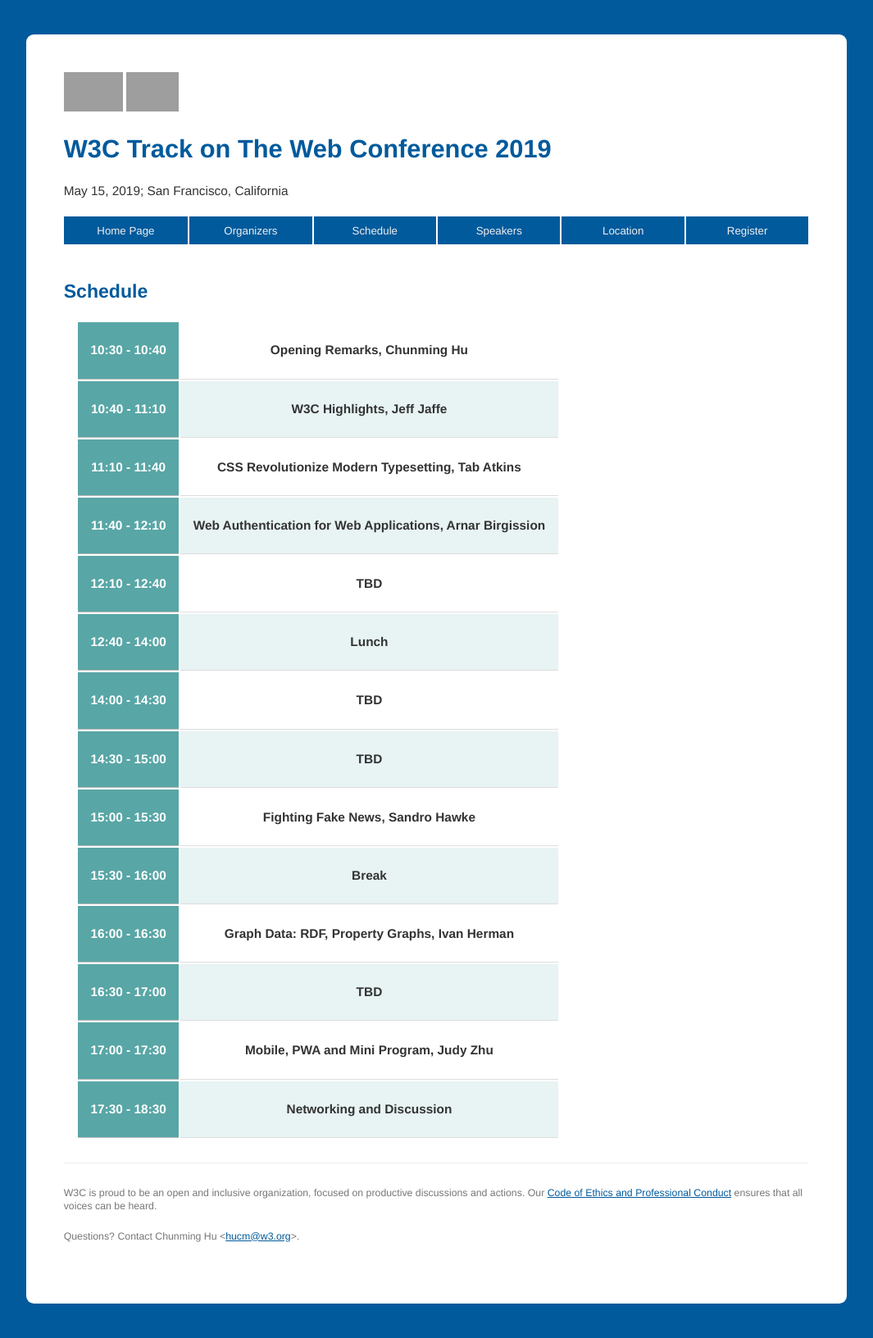
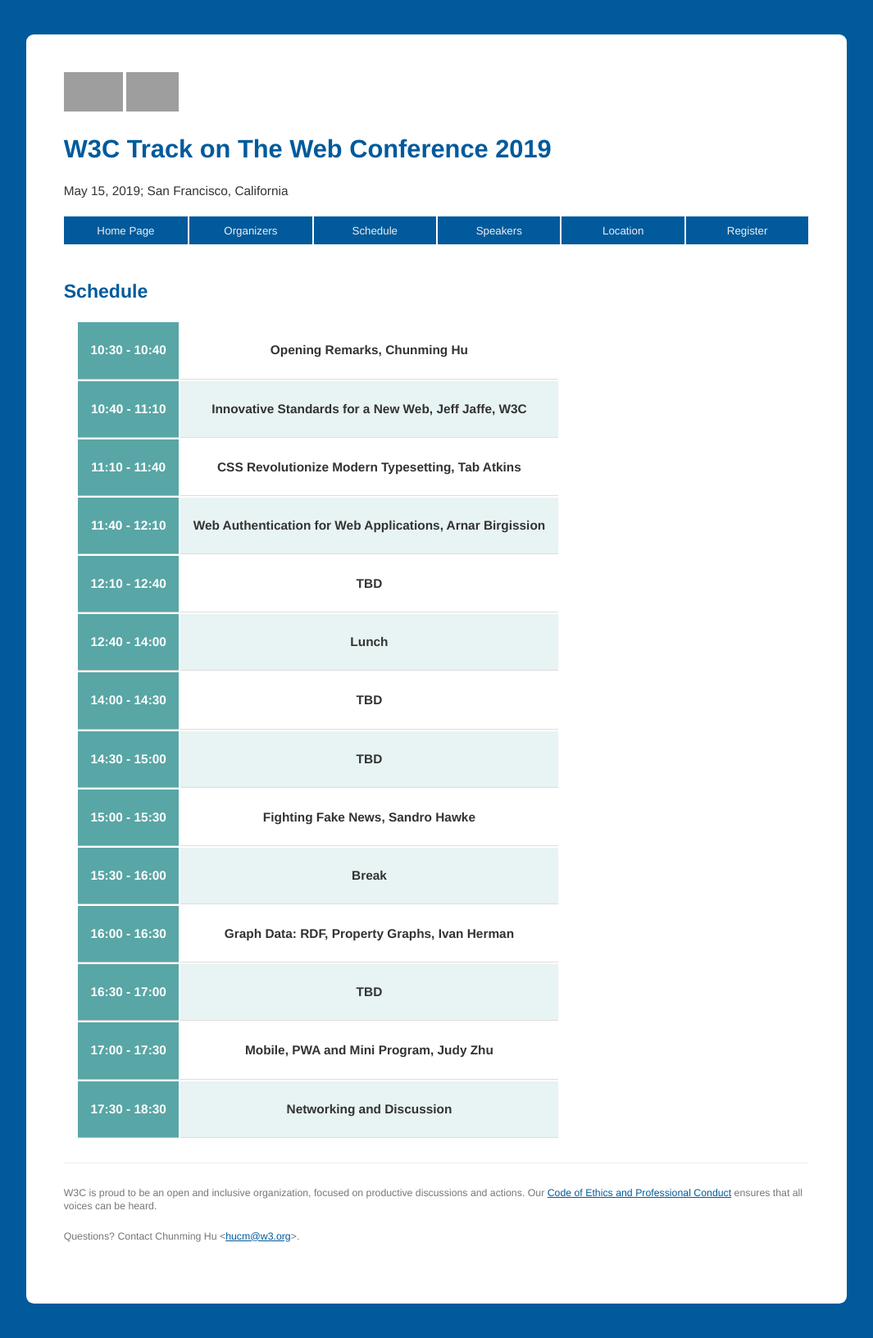
Before and after one commit to w3c/w3c-track-2019, a Jekyll site: the page built from schedule.md, in a window 1280 px wide. Shown: the whole page at 82% size, without its empty margins (108-1173 px from the left). Built offline with Jekyll 4.4.1, drawn with Linux system fonts in a browser that asks for light colours; our own code applies the rules of GitHub Pages for plain Markdown files; grey boxes are pictures that could not be loaded.

Commit message:
update jeff's talk

```diff
--- a/schedule.md
+++ b/schedule.md
@@ -14,7 +14,7 @@ layout: home
     <tr>
         <th>10:40 - 11:10</th>
         <td>
-            <p class="session-title">W3C Highlights, Jeff Jaffe</p>
+            <p class="session-title">Innovative Standards for a New Web, Jeff Jaffe, W3C</p>
         </td>
     </tr>
     <tr>
```
